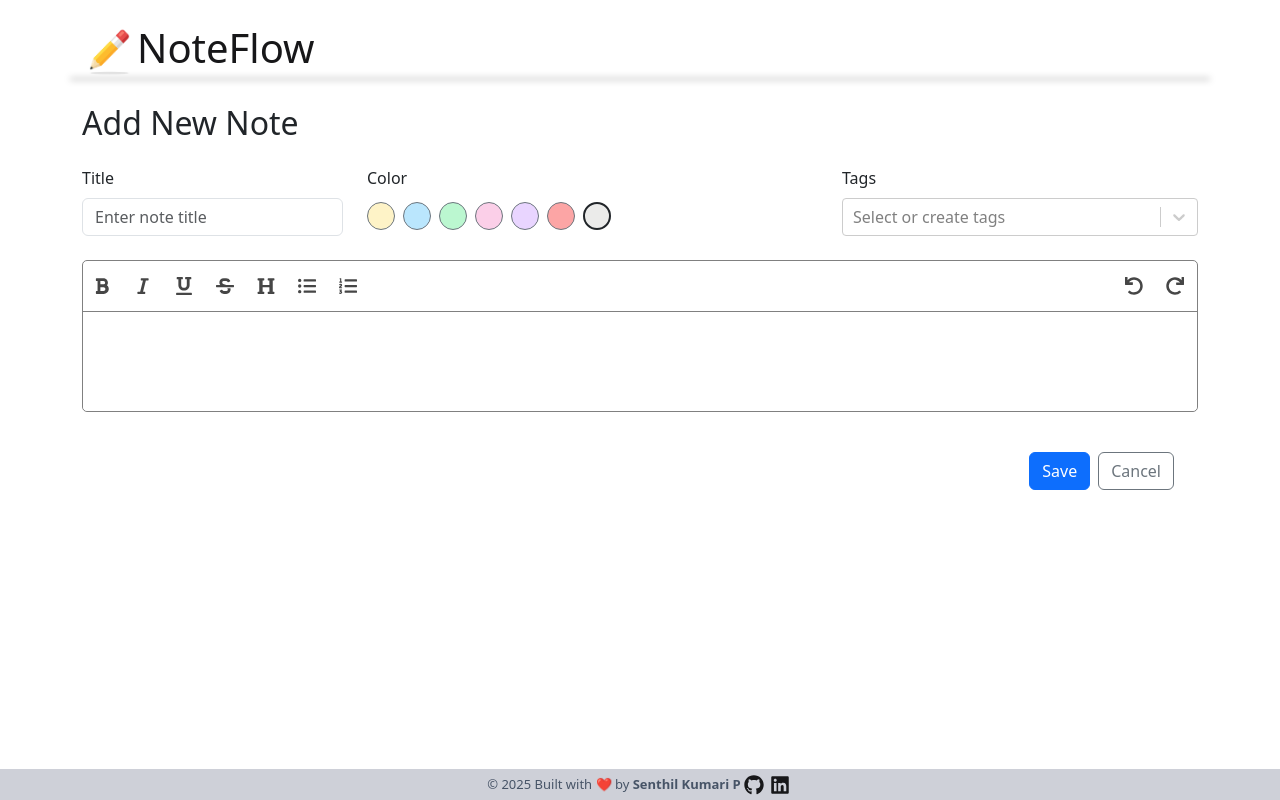
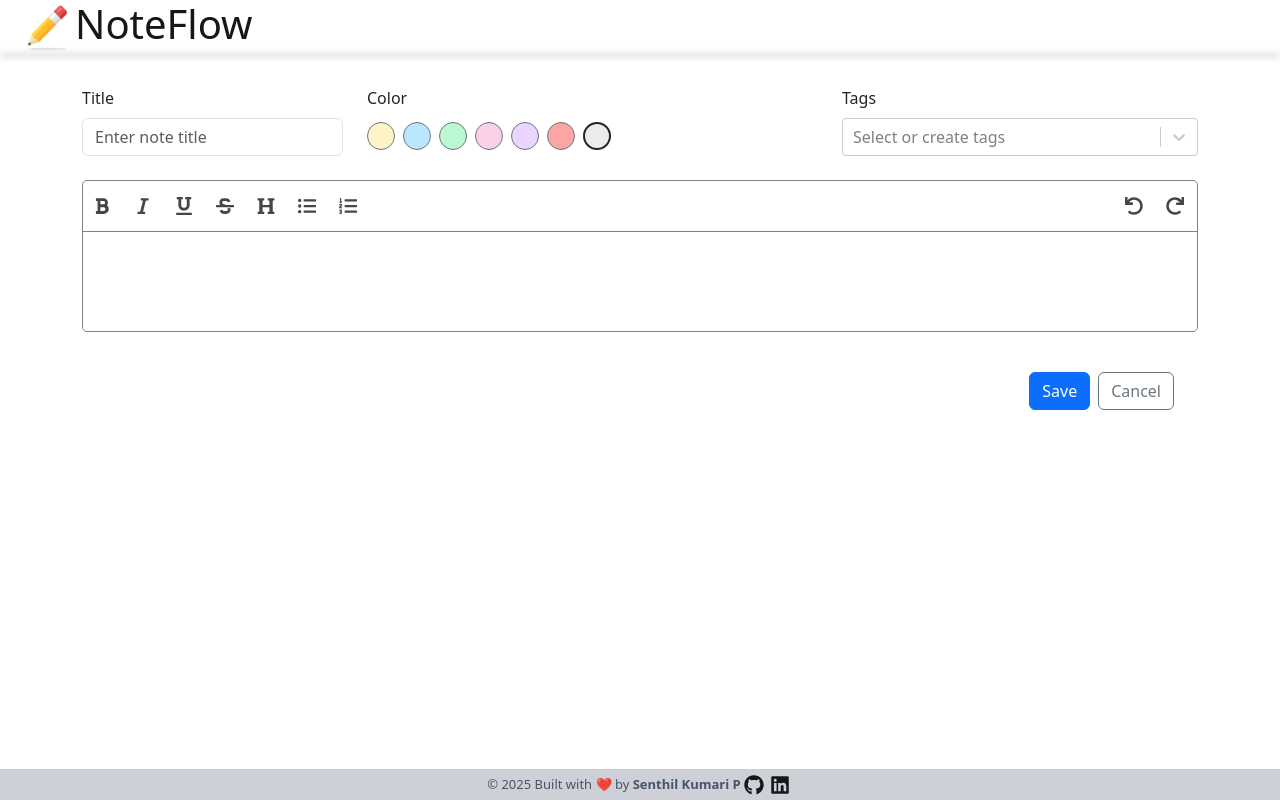
Before and after one commit to senthil-kumari/notesapp-react-typescript, a React (Vite) app: page /new in a window 1280 px wide. Built offline with nearby package versions, Linux system fonts and the light colour scheme.

Commit message:
feat: show max limit on local storage exceeded error - scroll to top on viewing a note

```diff
--- a/package.json
+++ b/package.json
@@ -10,6 +10,7 @@
     "preview": "vite preview"
   },
   "dependencies": {
+    "@tiptap/extension-character-count": "^3.11.0",
     "@tiptap/extension-text-style": "^3.10.8",
     "@tiptap/pm": "^3.10.7",
     "@tiptap/react": "^3.10.7",
--- a/src/Header.tsx
+++ b/src/Header.tsx
@@ -4,15 +4,15 @@
 
 export default function Header() {
   return (
-    <Container className="my-4">
-      <Row className="align-items-center mb-4 header-container">
-        <Col>
+    <Row>
+      <Col>
+        <header className="align-items-center">
           <Link to="/" className="text-decoration-none d-flex">
             <img src={pencilIcon} alt="note app logo" className="logo" />
             <h1 className="main-header">NoteFlow</h1>
           </Link>
-        </Col>
-      </Row>
-    </Container>
+        </header>
+      </Col>
+    </Row>
   );
 }
--- a/src/NewNote.tsx
+++ b/src/NewNote.tsx
@@ -12,7 +12,7 @@
 }: NewNoteProps) {
   return (
     <>
-      <h2 className="mb-4 text-dark">Add New Note</h2>
+      <h2 className="mb-4 text-dark">Add Note</h2>
       <NoteForm
         onSubmit={onSubmit}
         onAddTag={onAddTag}
--- a/src/Note.tsx
+++ b/src/Note.tsx
@@ -1,7 +1,7 @@
 import { Badge, Button, Col, Modal, Row, Stack } from "react-bootstrap";
 import { useNote } from "./NoteLayout";
 import { Link, useNavigate } from "react-router-dom";
-import { useState } from "react";
+import { useEffect, useRef, useState } from "react";
 
 type NoteProps = {
   onDelete: (id: string) => void;
@@ -10,13 +10,23 @@
   const note = useNote();
   const navigate = useNavigate();
   const [show, setShow] = useState(false);
+  const noteContentRef = useRef<HTMLDivElement>(null);
 
   const handleClose = () => setShow(false);
   const handleShow = () => setShow(true);
+  useEffect(() => {
+    if (note && noteContentRef.current) {
+      noteContentRef.current.scrollIntoView({
+        behavior: "smooth",
+        block: "start",
+      });
+    }
+  });
   return (
     <>
       <div
-        className="stickyNoteDetail p-4 shadow-lg pinnedNote "
+        ref={noteContentRef}
+        className="stickyNoteDetail p-4  shadow-lg pinnedNote "
         style={{
           background: `linear-gradient(${note.color}, ${note.color}d0)`,
         }}
--- a/src/NoteForm.tsx
+++ b/src/NoteForm.tsx
@@ -40,7 +40,7 @@
     navigate("..");
   }
   return (
-    <Form>
+    <Form onSubmit={handleSubmit}>
       <Stack gap={4} className="mb-3">
         <Row>
           <Col md={3} sm={12}>
@@ -104,7 +104,7 @@
         </div>
       </Stack>
       <Stack direction="horizontal" gap={2} className="justify-content-end p-4">
-        <Button type="button" variant="primary" onClick={handleSubmit}>
+        <Button type="submit" variant="primary">
           Save
         </Button>
         <Link to="..">
--- a/src/index.css
+++ b/src/index.css
@@ -1,6 +1,29 @@
 .logo {
   width: 55px;
 }
+header{
+  position: fixed;
+  top: 0;
+  background: #fff;
+  z-index: 1;
+  width: 100%;
+  padding: 0 20px;
+}
+header::after {
+  content: "";
+  position: absolute;
+  left: 0;
+  bottom: 0;
+  width: 100%;
+  height: 2px;
+  background: rgba(0, 0, 0, 0.3);
+  filter: blur(3px);
+}
+
+.main-container{
+  margin-top: 75px;
+}
+
 footer {
   position: fixed;
   bottom: 0;
@@ -41,19 +64,7 @@
   }
 }
 
-.header-container {
-  position: relative;
-}
-.header-container::after {
-  content: "";
-  position: absolute;
-  left: 0;
-  bottom: 0;
-  width: 100%;
-  height: 2px;
-  background: rgba(0, 0, 0, 0.3);
-  filter: blur(3px);
-}
+
 .card-container {
   height: 200px;
 }
@@ -88,7 +99,7 @@
 
 .stickyNoteDetail {
   width: min(900px, 90%);
-  margin: auto;
+  margin: 15px auto;
   border: 1px solid rgba(0, 0, 0, 0.1);
   border-radius: 6px;
   box-shadow: 6px 10px 18px rgba(0, 0, 0, 0.3);
--- a/src/useLocalStorage.tsx
+++ b/src/useLocalStorage.tsx
@@ -1,6 +1,16 @@
-import { useEffect, useState } from "react";
+import { useEffect, useRef, useState } from "react";
 
-export function useLocalStorage<T>(key: string, initialValue: T | (() => T)) {
+type Options = {
+  onError?: (error: Error | DOMException, key: string) => void;
+};
+
+export function useLocalStorage<T>(
+  key: string,
+  initialValue: T | (() => T),
+  options?: Options
+) {
+  const { onError } = options || {};
+  const errorHandled = useRef(false);
   const [value, setValue] = useState<T>(() => {
     const jsonValue = localStorage.getItem(key);
     if (jsonValue == null) {
@@ -15,8 +25,18 @@
   });
 
   useEffect(() => {
-    localStorage.setItem(key, JSON.stringify(value));
-  }, [value, key]);
+    try {
+      localStorage.setItem(key, JSON.stringify(value));
+    } catch (err) {
+      if (
+        !errorHandled.current &&
+        (err instanceof Error || err instanceof DOMException)
+      ) {
+        errorHandled.current = true;
+        onError?.(err, key);
+      }
+    }
+  }, [value, key, onError]);
 
   return [value, setValue] as [T, typeof setValue];
 }
```
